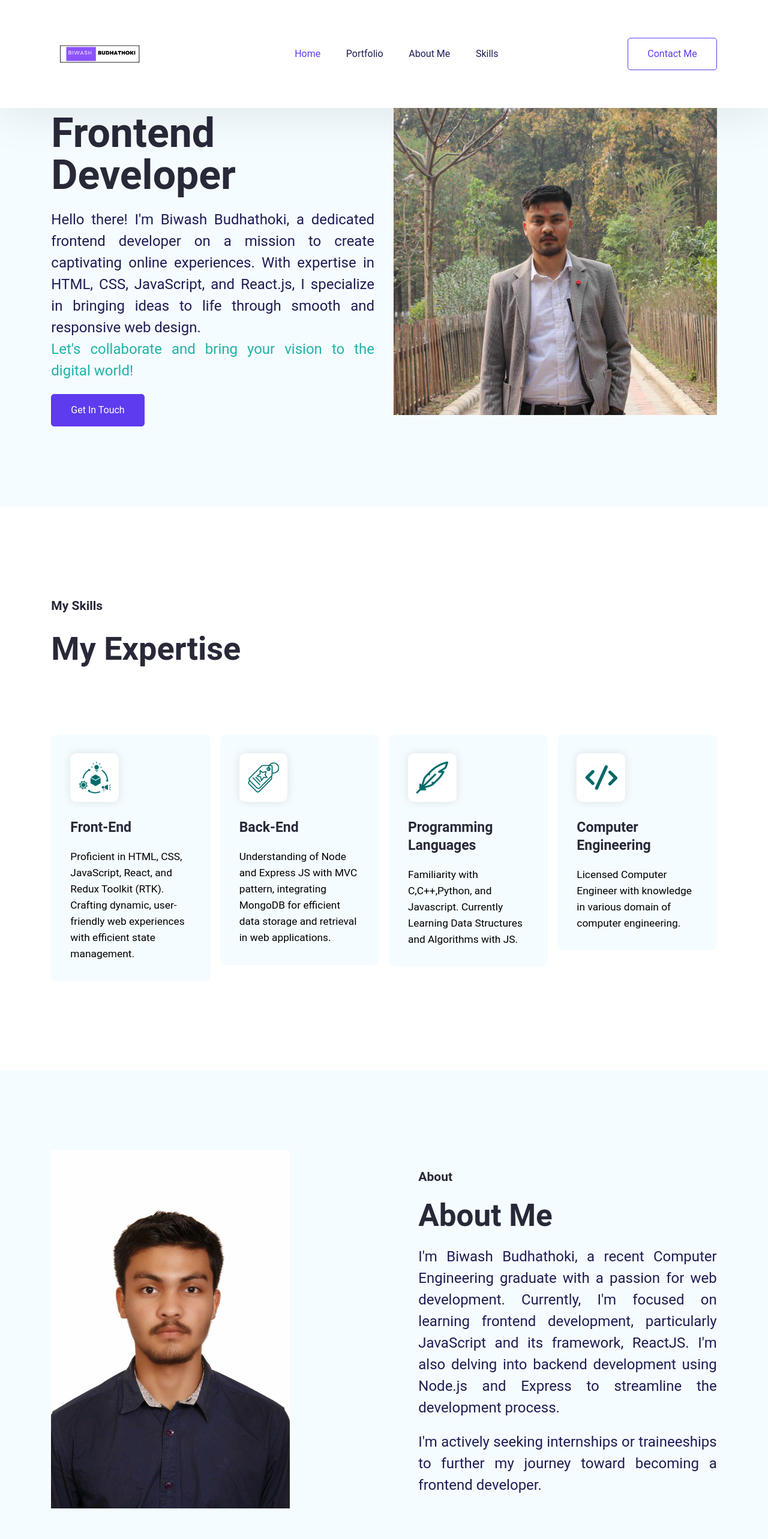
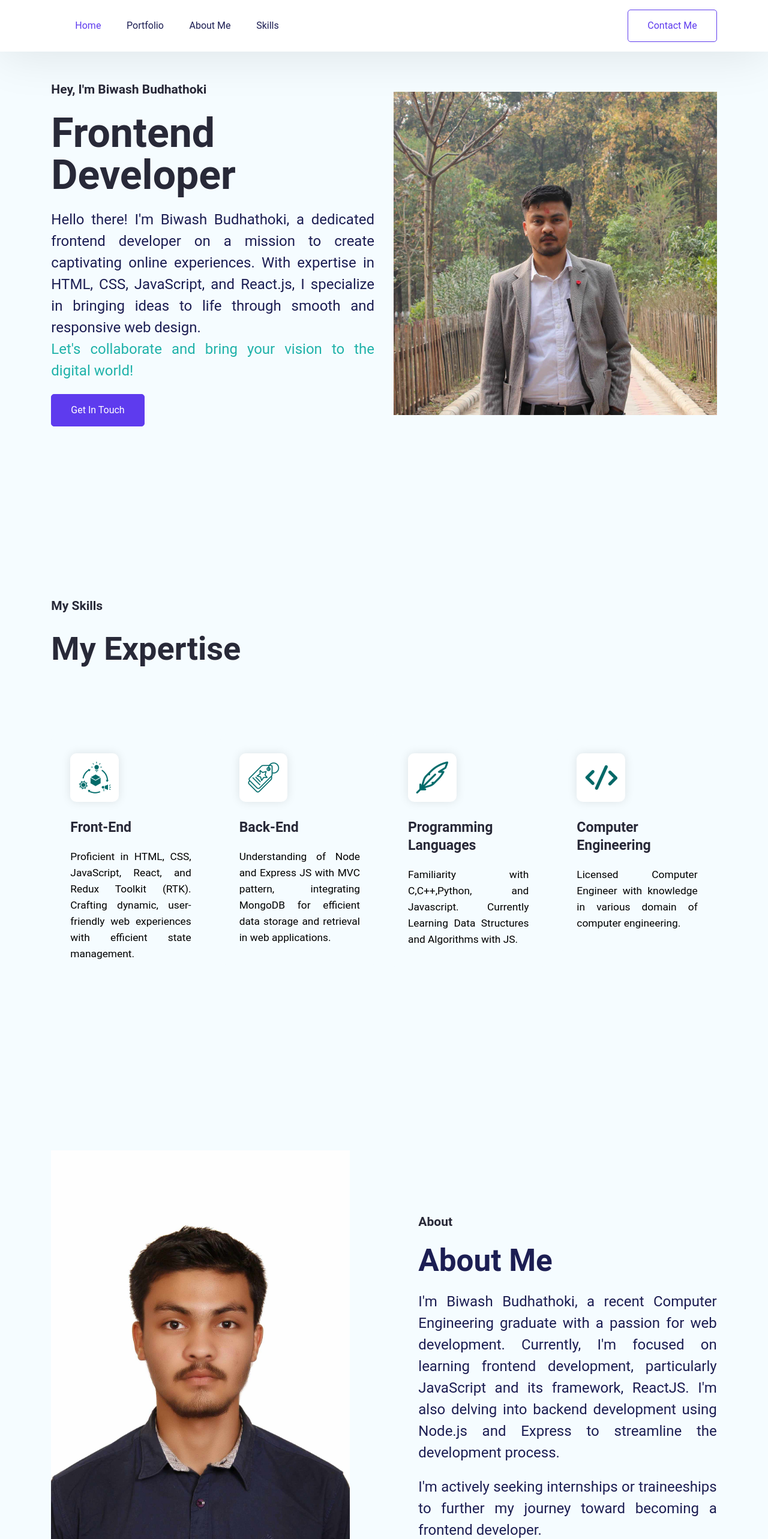
Before and after one commit to myselfbiwash/Portfolio-Website, a React (Vite) app in the folder React-Portfolio/: page / in a window 1280 px wide. Shown: the top 2566 px of the page at 60% size. Built offline with nearby package versions, Linux system fonts and the light colour scheme.

Commit message:
Update meta viewport and background color

```diff
--- a/React-Portfolio/index.html
+++ b/React-Portfolio/index.html
@@ -2,7 +2,7 @@
 <html lang="en">
   <head>
     <meta charset="UTF-8" />
-    <meta name="viewport" content="width=device-width, initial-scale=1" />
+    <meta name="viewport" content="width=device-width, initial-scale=1.0" />
     <title>Biwash Budhathoki</title>
   </head>
   <body>
--- a/React-Portfolio/src/App.css
+++ b/React-Portfolio/src/App.css
@@ -6,7 +6,9 @@ body {
   -webkit-font-smoothing: "Roboto", sans-serif;
   -moz-osx-font-smoothing: "Roboto", sans-serif;
   font-style: normal;
-  background-color: white;
+  background-color: var(--bg-shade);
+  color: var(--darkblue);
+  text-align: justify;
 }
 h1,
 h2,
@@ -68,7 +70,7 @@ p {
 }
 .btn-github {
   color: var(--white);
-  background-color: lightseagreen;
+  background-color: var(--github);
   border: var(--github);
   display: flex;
   flex-direction: row;
@@ -185,12 +187,6 @@ h2 {
 .navbar--active-content {
   color: var(--primary);
 }
-
-.navbar-logo img {
-  height: 150px; /* Adjust as needed */
-  width: auto; /* Keeps the aspect ratio */
-  vertical-align: middle; /* Aligns the image vertically */
-}
 /* Navbar Styler Ends */
 
 /* Hero Section Style */
@@ -233,7 +229,6 @@ h2 {
   font-size: 24px;
   font-weight: 400;
   line-height: 36px;
-  text-align: justify;
 }
 .hero--section--img {
   display: flex;
@@ -252,8 +247,6 @@ h2 {
   justify-content: center;
   align-items: flex-start;
   gap: 106.667px;
-  background-color: white;
-  color: var(--heading-color);
 }
 .skills--section--heading {
   color: var(--heading-color);
@@ -324,12 +317,10 @@ h2 {
   align-items: center;
   gap: 114.6px;
   grid-template-columns: repeat(2, 1fr);
-  background-color: var(--bg-shade);
-  color: var(--heading-color);
 }
 .about--section--img > img {
-  width: 80%;
-  height: 80%;
+  width: 100%;
+  height: 100%;
 }
 /* About Us Ends */
 
@@ -340,8 +331,6 @@ h2 {
   flex-direction: column;
   align-items: flex-start;
   gap: 80px;
-  background-color: var(--bg-shade);
-  color: var(--heading-color);
 }
 .portfolio--container-box {
   display: flex;
@@ -456,8 +445,6 @@ h2 {
   align-items: center;
   text-align: center;
   gap: 64px;
-  background-color: var(--bg-shade);
-  color: var(--heading-color);
 }
 .contact--form--container {
   display: grid;
@@ -490,10 +477,6 @@ h2 {
   border: 1.333px solid var(--primary);
   background: var(--white);
 }
-
-
-
-
 select {
   -webkit-appearance: none;
   -moz-appearance: none;
@@ -617,13 +600,7 @@ input[type="checkbox"] {
   }
 }
 
-@media only screen and (max-width: 768px) {
-
-  .btn-primary{
-    position: relative;
-    left: 50%;
-    transform: translateX(-50%);
-  }
+@media only screen and (max-width: 1200px) {
   .btn-outline-primary {
     display: none;
   }
@@ -635,7 +612,7 @@ input[type="checkbox"] {
   .hero--section--title,
   .hero--section-description,
   .footer--content {
-    text-align: justify;
+    text-align: center;
   }
   .skills--section--container,
   .about--section,
@@ -721,7 +698,7 @@ input[type="checkbox"] {
   transition: all ease-in-out 0.2s;
 }
 
-@media screen and (max-width: 768px) {
+@media screen and (max-width: 1200px) {
   .nav__hamburger {
     display: flex;
     z-index: 200;
--- a/React-Portfolio/src/Pages/Home/Footer.jsx
+++ b/React-Portfolio/src/Pages/Home/Footer.jsx
@@ -6,9 +6,9 @@ function Footer() {
   return (
     <footer className="footer--container">
       <div className="footer--link--container">
-        <div className="navbar-logo">
+        {/* <div className="navbar-logo">
           <img src="./img/LogoPortfolio.png" alt="Logoipsum" />
-        </div>
+        </div> */}
         <div className="footer--items">
           <ul>
             <li>
--- a/React-Portfolio/src/Pages/Home/Navbar.jsx
+++ b/React-Portfolio/src/Pages/Home/Navbar.jsx
@@ -42,9 +42,9 @@ function Navbar() {
 
   return (
     <nav className={`navbar ${navActive ? "active" : ""}`}>
-      <div className="navbar-logo">
+      {/* <div className="navbar-logo">
         <img src="./img/LogoPortfolio.png" alt="Logoipsum" />
-      </div>
+      </div> */}
       <a
         className={`nav__hamburger ${navActive ? "active" : ""}`}
         onClick={toggleNav}
```
